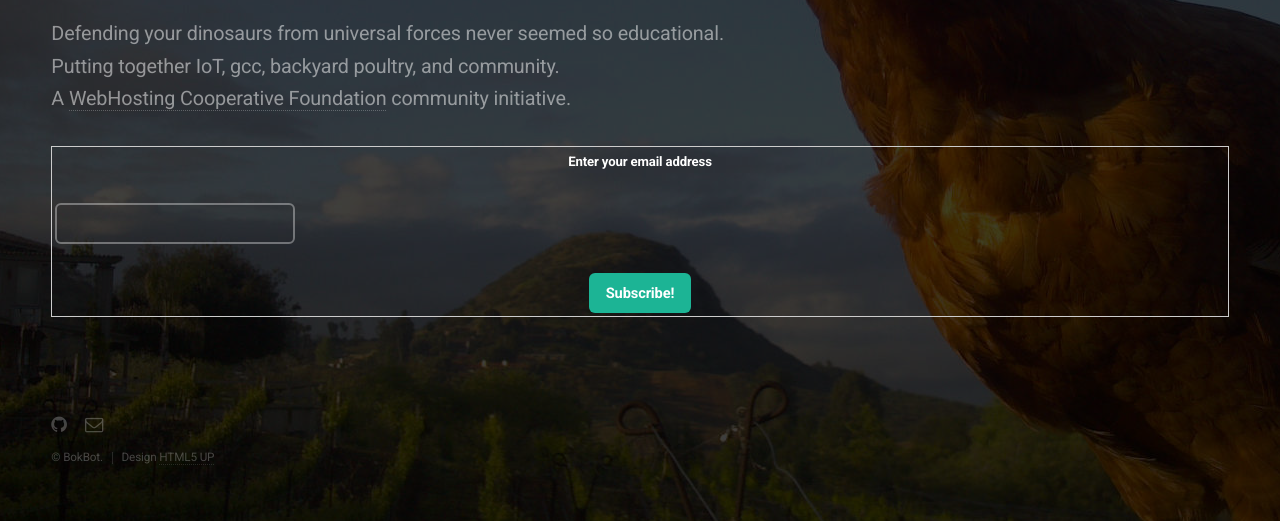
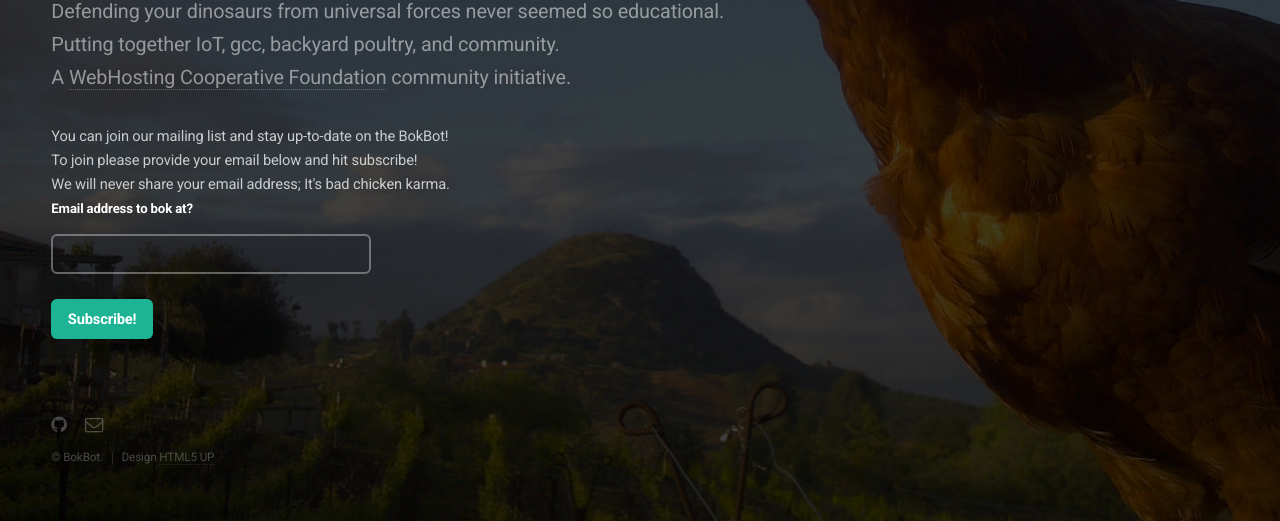
Before and after one commit to Bokbot/Bokbot.github.io, a plain HTML site: page index.html in a window 1280 px wide. Shown: the part 279-800 px from the top of the page. Drawn offline with Linux system fonts and the light colour scheme.

Commit message:
sync from live content
lynx xfer

```diff
--- a/index.html
+++ b/index.html
@@ -10,12 +10,16 @@
 		<!--[if lte IE 9]><link rel="stylesheet" href="assets/css/ie9.css" /><![endif]-->
 	</head>
 	<body>
-		<!-- Header -->
+
+			<!-- Header -->
 			<header id="header">
 				<h1>BokBot</h1>
 				<p>Defending your dinosaurs from universal forces never seemed so educational.<br />
 				 Putting together IoT, gcc, backyard poultry, and community.<br />
 			         A <a href="http://foundation.webhosting.coop/">WebHosting Cooperative Foundation</a> community initiative.</p>
+				You can join our mailing list and stay up-to-date on the BokBot!<br >
+				 To join please provide your email below and hit subscribe!<br />
+				We will never share your email address; It's bad chicken karma.<br />
 			</header>
 
 		<!-- Signup Form Default
@@ -23,12 +27,15 @@
 				<input type="email" name="email" id="email" placeholder="Email Address" />
 				<input type="submit" value="Sign Up" />
 			</form> -->
+
 		<!-- Signup Form TinyLetter Mod -->
-		        <form style="border:1px solid #ccc;padding:3px;text-align:center;" action="https://tinyletter.com/bokbot" method="post" target="popupwindow" onsubmit="window.open('https://tinyletter.com/bokbot', 'popupwindow', 'scrollbars=yes,width=800,height=600');return true">
-	        	<p><label for="tlemail">Enter your email address</label></p>
-		        <p><input type="text" style="width:240px" name="email" id="tlemail" /></p>
-		        <input type="hidden" value="1" name="embed"/><input type="submit" value="Subscribe!" />
-		        </form>
+ 			<form action="https://tinyletter.com/bokbot" method="post" target="popupwindow" onsubmit="window.open('https://tinyletter.com/bokbot', 'popupwindow', 'scrollbars=yes,width=800,height=600');return true">
+			<label for="tlemail">Email address to bok at? </label>
+			<input type="text" style="width:320px" name="email" id="tlemail" /><br />
+			<input type="hidden" value="1" name="embed"/><input type="submit" value="Subscribe!" />
+			</form>
+
+
 		<!-- Footer -->
 			<footer id="footer">
 				<ul class="icons">
```
